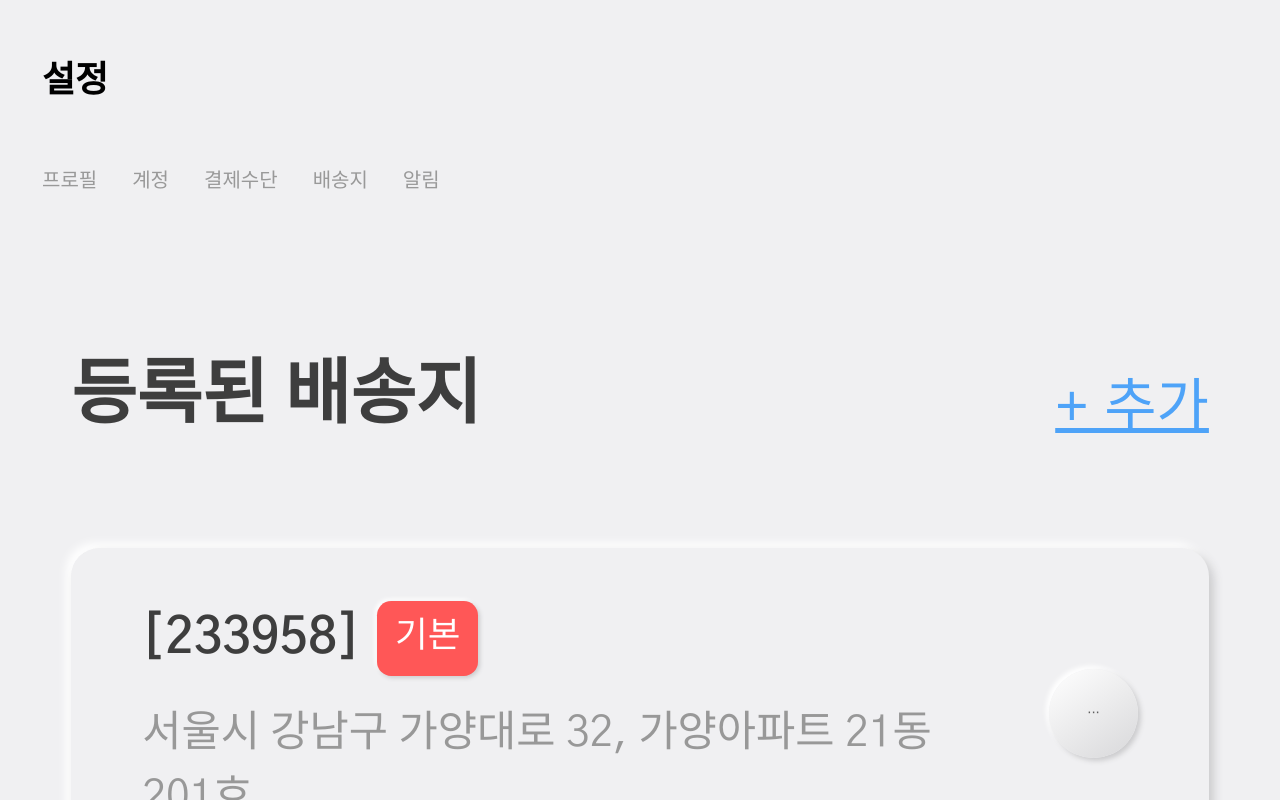
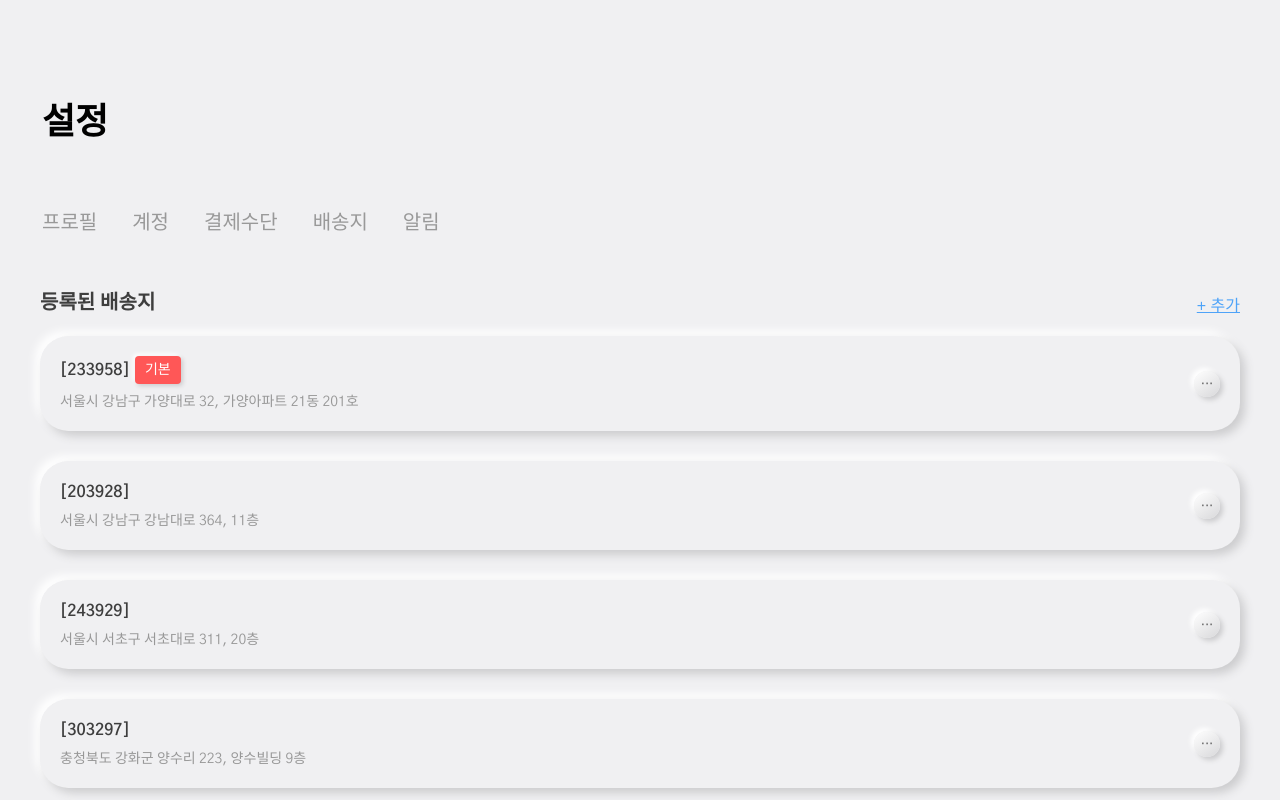
Before and after one commit to freevuehub/tumblbug-test, a React (Create React App) app: page /address in a window 1280 px wide. Built offline with nearby package versions, Linux system fonts and the light colour scheme.

Commit message:
[bugfix]: 기본 주소지 제거 버그 수정 [UX/UI]: 패드 반응형 추가

```diff
--- a/src/containers/AddressList.tsx
+++ b/src/containers/AddressList.tsx
@@ -19,6 +19,8 @@ const AddressList: React.FC = () => {
       const [defaultItem] = Address.addresses.filter(
         (item: AddressItem) => item.id === Address.default,
       )
+
+      if (defaultItem) {
         const idx: number = Address.addresses.indexOf(defaultItem)
 
         return {
@@ -28,6 +30,12 @@ const AddressList: React.FC = () => {
             ...Address.addresses.slice(idx + 1),
           ],
           defaultId: Address.default,
+        }
+      } else {
+        return {
+          list: Address.addresses,
+          defaultId: Address.default,
+        }
       }
     } else {
       return {
--- a/src/scss/address-list.scss
+++ b/src/scss/address-list.scss
@@ -51,4 +51,38 @@
       box-shadow: 3px 3px 5px #ccccce, -3px -3px 5px #ffffff;
     }
   }
+
+  @media screen and (min-width: 600px) {
+    li {
+      margin: 20px 40px 30px;
+      padding: 20px;
+
+      .info {
+        h5 {
+          font-size: 16px;
+          margin-bottom: 6px;
+          line-height: 22px;
+          align-items: center;
+
+          span {
+            font-size: 14px;
+            padding: 0 10px;
+            margin-left: 5px;
+            border-radius: 4px;
+            box-shadow: 2px 2px 4px #ccccce, -2px -2px 4px #ffffff;
+          }
+        }
+
+        p {
+          font-size: 14px;
+        }
+      }
+
+      button {
+        width: 26px;
+        height: 26px;
+        line-height: 26px;
+      }
+    }
+  }
 }
--- a/src/scss/index.scss
+++ b/src/scss/index.scss
@@ -26,8 +26,7 @@
   @import "./nav.scss";
 
   .container {
-    padding-top: ratio(40);
-    padding-bottom: ratio(20);
+    padding: ratio(40) 0 ratio(20);
     flex: 1;
     overflow: auto;
     position: relative;
@@ -48,6 +47,18 @@
 
           margin-left: auto;
           text-decoration: underline;
+        }
+
+        @media screen and (min-width: 600px) {
+          padding: 0 40px;
+
+          h2 {
+            font-size: 20px;
+          }
+
+          button {
+            font-size: 16px;
+          }
         }
       }
 
@@ -151,9 +162,9 @@
         }
       }
     }
-  }
 
-  @media screen and (min-width: 600px) {
-    padding-top: 50px;
+    @media screen and (min-width: 600px) {
+      padding: 50px 0 20px;
+    }
   }
 }
--- a/src/scss/toast.scss
+++ b/src/scss/toast.scss
@@ -17,4 +17,16 @@
       background-color: rgb(124, 216, 187);
     }
   }
+
+  @media screen and (min-width: 600px) {
+    padding: 0;
+    display: flex;
+
+    .toast-item {
+      font-size: 16px;
+      padding: 10px;
+      border-radius: 8px;
+      margin: 8px 8px 0 auto;
+    }
+  }
 }
```
Lines whose indentation alone changed are shown as unchanged.
